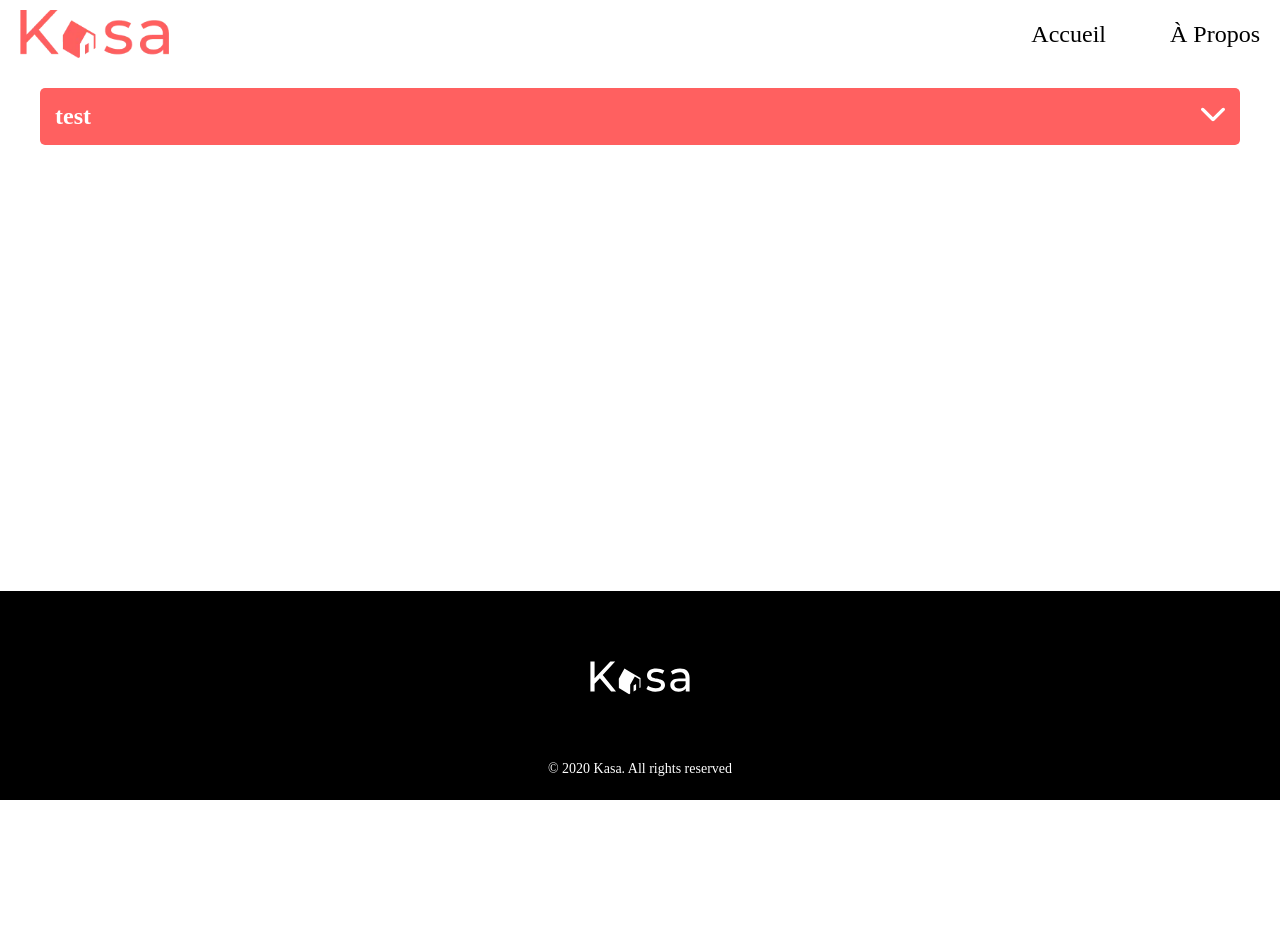
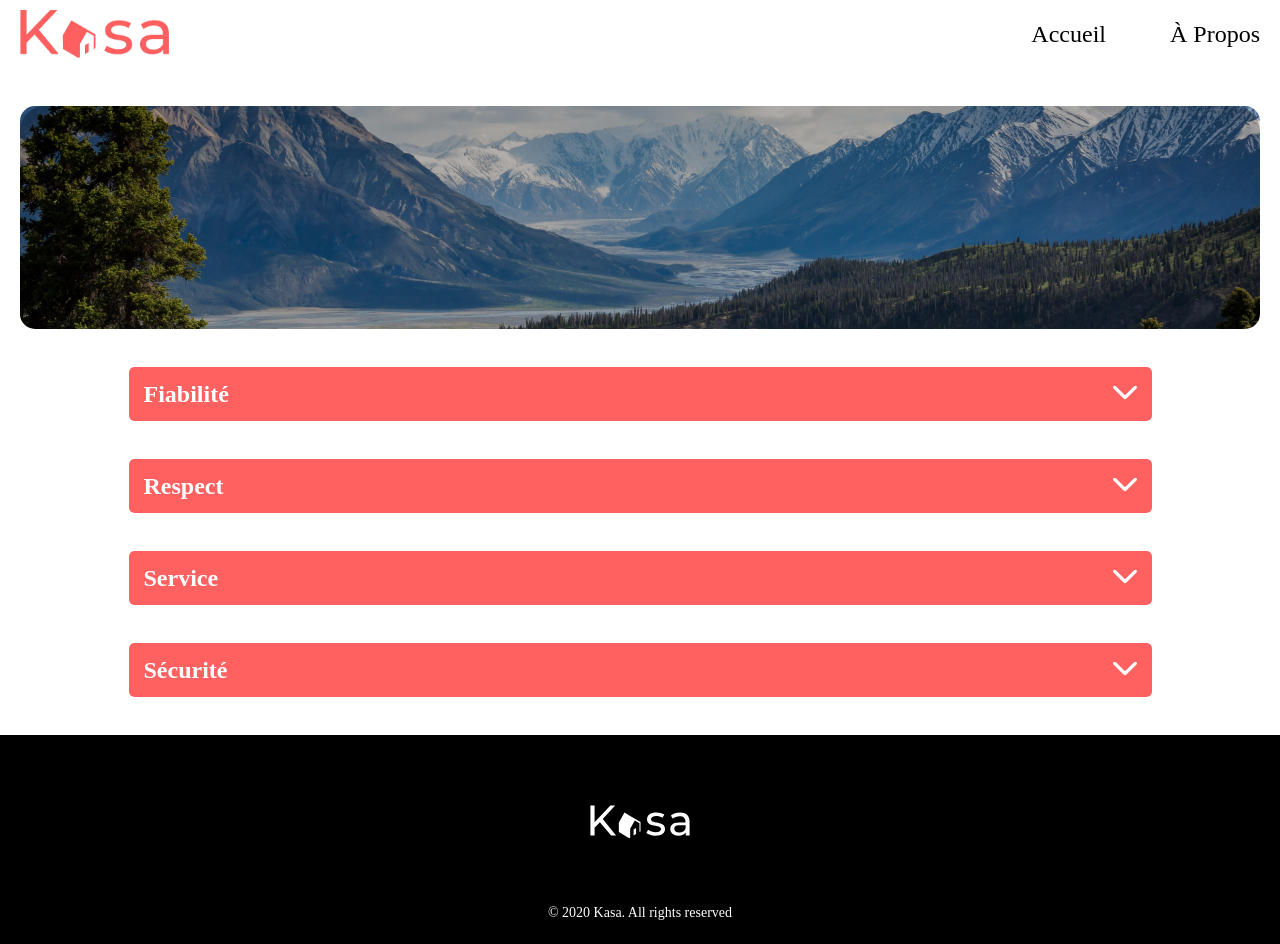
Before and after one commit to netK-Dev/Creez_une_application_web_de_location_immobili-re_avec_React_DoensHugo, a React (Create React App) app: page /About in a window 1280 px wide. Before the commit the page ends 800 px from the top, so only its background shows below. Built offline with nearby package versions, Linux system fonts and the light colour scheme.

Commit message:
création de la page About

```diff
--- a/src/App.js
+++ b/src/App.js
@@ -1,4 +1,3 @@
-// src/App.js
 import React from 'react';
 import { Routes, Route } from 'react-router-dom';
 import Home from './pages/Home';
@@ -6,6 +5,7 @@ import About from './pages/About';
 import NotFound from './pages/NotFound';
 import Header from './components/Header';
 import Footer from './components/Footer';
+import './styles/index.scss';
 
 const App = () => {
   return (
--- a/src/pages/About.js
+++ b/src/pages/About.js
@@ -1,11 +1,51 @@
 import React from 'react';
 import Collapse from '../components/Collapse';
+import styles from '../styles/About.module.scss';
 
 const About = () => {
   return (
-    <Collapse title="test">
-      <p>hello test !!</p>
-    </Collapse>
+    <div className={styles.page}>
+      <div className={styles.contImg}>
+        <img
+          src="img/kalen-emsley-Bkci_8qcdvQ-unsplash 2.webp"
+          className={styles.img}
+          alt="Vue panoramique d'une vallée entourée de montagnes enneigées avec un arbre vert à gauche"
+        />
+      </div>
+      <div className={styles.contCollapse}>
+        <Collapse title="Fiabilité">
+          <p>
+            Les annonces postées sur Kasa garantissent une fiabilité totale. Les
+            photos sont conformes aux logements, et toutes les informations sont
+            régulièrement vérifiées par nos équipes.
+          </p>
+        </Collapse>
+        <Collapse title="Respect">
+          <p>
+            La bienveillance fait partie des valeurs fondatrices de Kasa. Tout
+            comportement discriminatoire ou de perturbation du voisinage
+            entraînera une exclusion de notre plateforme.
+          </p>
+        </Collapse>
+        <Collapse title="Service">
+          <p>
+            La bienveillance fait partie des valeurs fondatrices de Kasa. Tout
+            comportement discriminatoire ou de perturbation du voisinage
+            entraînera une exclusion de notre plateforme.
+          </p>
+        </Collapse>
+        <Collapse title="Sécurité">
+          <p>
+            La sécurité est la priorité de Kasa. Aussi bien pour nos hôtes que
+            pour les voyageurs, chaque logement correspond aux critères de
+            sécurité établis par nos services. En laissant une note aussi bien à
+            l’hôte qu’au locataire, cela permet à nos équipes de vérifier que
+            les standards sont bien respectés. Nous organisons également des
+            ateliers sur la sécurité domestique pour nos hôtes.
+          </p>
+        </Collapse>
+      </div>
+    </div>
   );
 };
 
--- /dev/null
+++ b/src/styles/About.module.scss
@@ -0,0 +1,56 @@
+// styles/About.module.scss
+
+.page {
+  display: flex;
+  flex-direction: column;
+  align-items: center;
+  justify-content: center;
+}
+
+.contImg {
+  margin-top: 38px;
+  width: 100%;
+  max-height: 223px;
+  overflow: hidden; // cache les parties de l'image qui dépassent
+  display: flex;
+  justify-content: center;
+  align-items: center;
+  position: relative; // assure que les pseudo-éléments sont relatifs à ce conteneur
+  border-radius: 15px; // ajoute des coins arrondis
+}
+
+.contImg::after {
+  content: '';
+  position: absolute;
+  top: 0;
+  left: 0;
+  width: 100%;
+  height: 100%;
+  background: rgba(
+    0,
+    0,
+    0,
+    0.3
+  ); // calque noir semi-transparent avec moins d'opacité
+  z-index: 2; // place le calque au-dessus de l'image
+  border-radius: 25px; // assure que le calque a aussi des coins arrondis
+}
+
+.img {
+  width: 100%;
+  height: auto; // permet de maintenir les proportions de l'image
+  max-width: 100%;
+  object-fit: cover; // ajuste l'image pour couvrir la div sans la déformer
+  object-position: center;
+  position: relative; // position relative pour que l'image soit en-dessous du calque
+  z-index: 1;
+  border-radius: 25px;
+}
+
+.contCollapse {
+  margin-top: 38px;
+  display: flex;
+  flex-direction: column;
+  gap: 38px;
+  margin-bottom: 38px;
+}
--- a/src/styles/Collapse.module.scss
+++ b/src/styles/Collapse.module.scss
@@ -1,8 +1,11 @@
-/* src/assets/styles/Collapse.module.scss */
+// src/assets/styles/Collapse.module.scss
+
 .collapseContainer {
-  margin: 20px;
-  border-radius: 4px;
+  border-radius: 5px;
   overflow: hidden;
+  max-width: 1023px; // Assure que le conteneur ne dépasse pas cette largeur
+  width: 100%; // Utilise toute la largeur disponible dans max-width
+  box-sizing: border-box; // Inclut le padding et la bordure dans la largeur totale
 }
 
 .cont {
@@ -16,6 +19,9 @@
   justify-content: space-between;
   align-items: center;
   cursor: pointer;
+  width: 100%; // Assure que l'en-tête utilise toute la largeur du conteneur
+  box-sizing: border-box; // Inclut le padding et la bordure dans la largeur totale
+  height: 54px; // Hauteur fixe de 54px
 }
 
 .arrowDown,
@@ -28,9 +34,13 @@
   background-color: #f6f6f673;
   max-height: 0;
   overflow: hidden;
+  width: 100%; // Assure que le contenu utilise toute la largeur du conteneur
+  box-sizing: border-box; // Inclut le padding et la bordure dans la largeur totale
 }
 
 .expanded {
   padding: 20px;
-  max-height: 500px;
+  max-height: 500px; // Hauteur maximale quand le contenu est étendu
+  width: 100%; // Assure que le contenu utilise toute la largeur du conteneur
+  box-sizing: border-box; // Inclut le padding et la bordure dans la largeur totale
 }
--- a/src/styles/index.scss
+++ b/src/styles/index.scss
@@ -1,5 +1,3 @@
-/* src/components/index.module.scss */
-
 html,
 body {
   margin: 0;
@@ -8,33 +6,30 @@ body {
   height: 100%;
 }
 
-html {
-  display: flex;
-  align-items: center;
-  justify-content: center;
-}
-
 body {
   display: flex;
-  align-items: center;
-  justify-content: center;
+  flex-direction: column;
 }
 
 #root {
-  width: 100%;
-  height: 100%;
+  flex: 1;
+  display: flex;
+  flex-direction: column;
 }
 
 .page {
-  height: 100%;
+  display: flex;
+  flex-direction: column;
+  min-height: 100vh;
   width: 100%;
+  align-items: center;
+}
+
+.app {
+  flex: 1;
+  width: 100%;
+  max-width: 1240px;
   display: flex;
   flex-direction: column;
   align-items: center;
-
-  .app {
-    width: 100%;
-    height: 100%;
-    max-width: 1240px;
-  }
 }
```
Also changed, not shown: public/img/kalen-emsley-Bkci_8qcdvQ-unsplash 2.webp (added).
